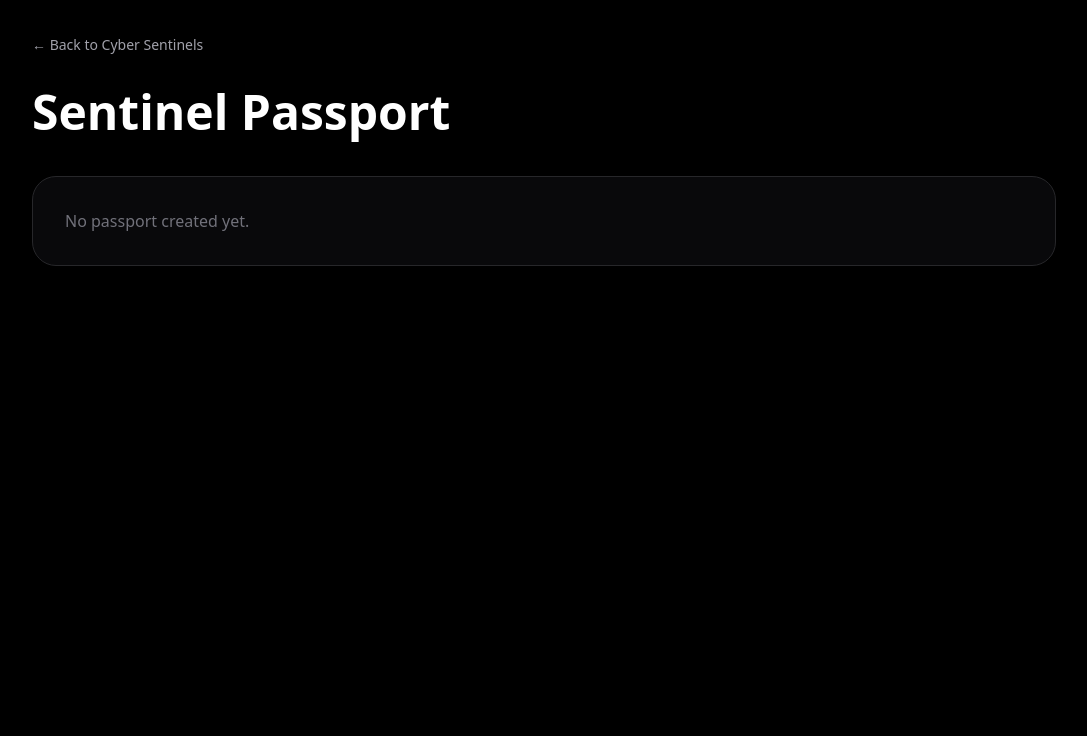
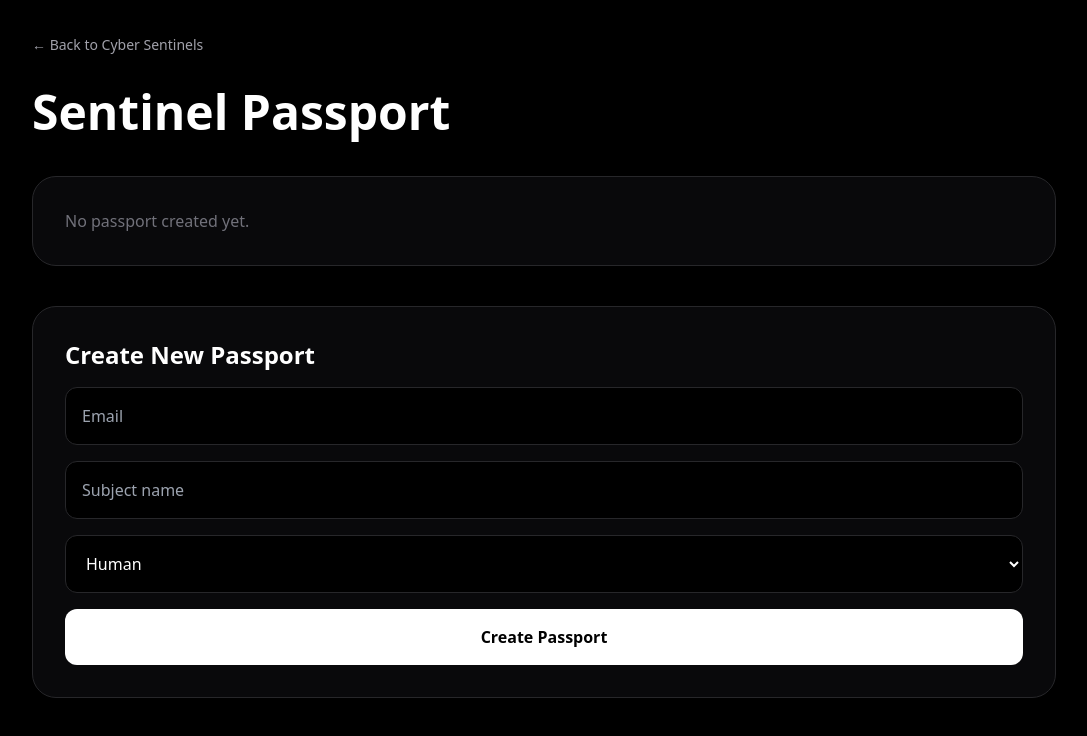
Before and after one commit to emeaexecutive/Cyber-Sentinels-V2, a Next.js app: page /passport in a window 1280 px wide. Shown: the top 736 px of the page, without its empty margins (96-1183 px from the left). Built offline with nearby package versions, Linux system fonts and the light colour scheme; no server answers; the database is empty.

Commit message:
Stabilise Hiring Shield page

```diff
--- a/app/passport/page.tsx
+++ b/app/passport/page.tsx
@@ -24,22 +24,30 @@ export default async function PassportPage() {
           {passport ? (
             <>
               <p className="text-sm text-zinc-500">Subject</p>
-              <h2 className="mt-2 text-3xl font-bold">{passport.subject_name}</h2>
+              <h2 className="mt-2 text-3xl font-bold">
+                {passport.subject_name}
+              </h2>
 
               <div className="mt-8 grid gap-4 md:grid-cols-3">
                 <div className="rounded-2xl border border-zinc-800 bg-black p-5">
                   <p className="text-zinc-500">Type</p>
-                  <p className="mt-3 text-2xl font-bold">{passport.subject_type}</p>
+                  <p className="mt-3 text-2xl font-bold">
+                    {passport.subject_type}
+                  </p>
                 </div>
 
                 <div className="rounded-2xl border border-zinc-800 bg-black p-5">
                   <p className="text-zinc-500">Trust Score</p>
-                  <p className="mt-3 text-2xl font-bold">{passport.trust_score}</p>
+                  <p className="mt-3 text-2xl font-bold">
+                    {passport.trust_score}
+                  </p>
                 </div>
 
                 <div className="rounded-2xl border border-zinc-800 bg-black p-5">
                   <p className="text-zinc-500">Clearance</p>
-                  <p className="mt-3 text-2xl font-bold">{passport.clearance}</p>
+                  <p className="mt-3 text-2xl font-bold">
+                    {passport.clearance}
+                  </p>
                 </div>
               </div>
             </>
@@ -47,11 +55,12 @@ export default async function PassportPage() {
             <p className="text-zinc-500">No passport created yet.</p>
           )}
         </section>
-      </div>
-    </main>
-  );
-}
-<form action="/api/passports" method="POST" className="mt-10 grid gap-4 rounded-3xl border border-zinc-800 bg-zinc-950 p-8">
+
+        <form
+          action="/api/passports"
+          method="POST"
+          className="mt-10 grid gap-4 rounded-3xl border border-zinc-800 bg-zinc-950 p-8"
+        >
           <h2 className="text-2xl font-bold">Create New Passport</h2>
 
           <input
@@ -81,3 +90,7 @@ export default async function PassportPage() {
             Create Passport
           </button>
         </form>
+      </div>
+    </main>
+  );
+}
```
Lines whose indentation alone changed are shown as unchanged.
